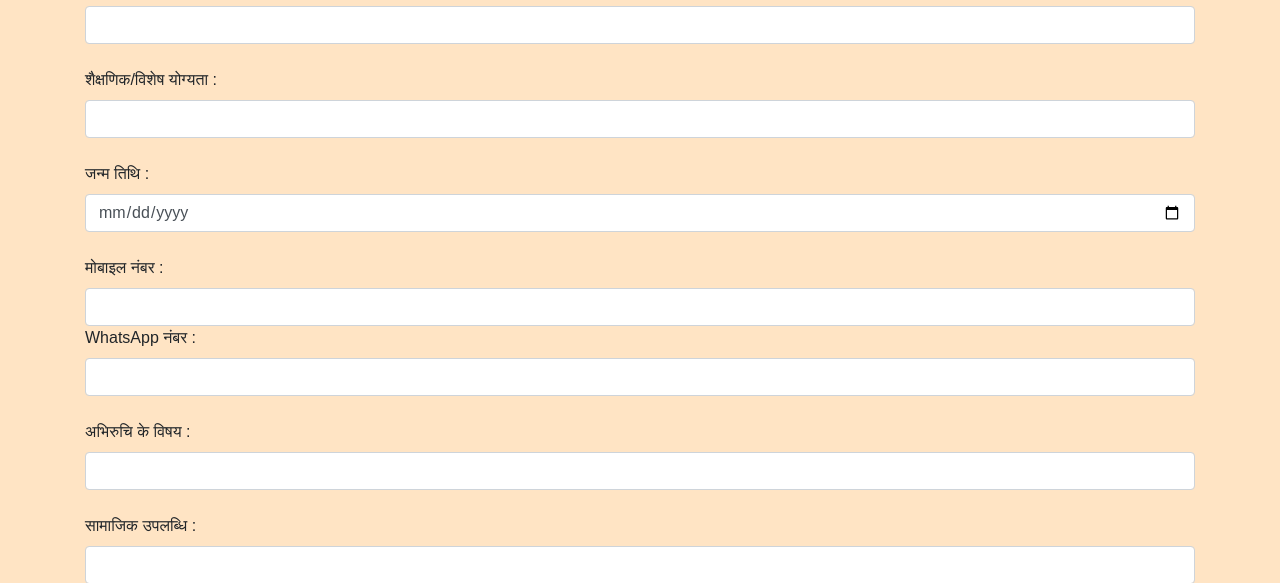
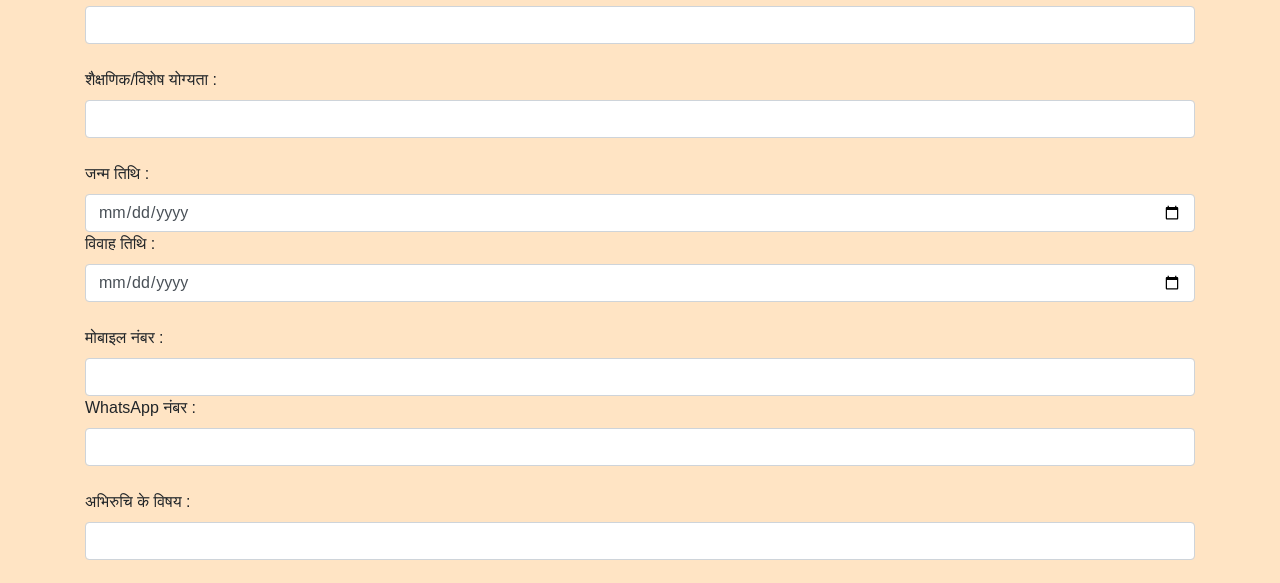
Before and after one commit to Shyamjalore/avmpcjalore, a Django app: page /avmform in a window 1280 px wide. Shown: the part 827-1410 px from the top of the page. Run offline with Django 4.2, Linux system fonts and the light colour scheme.

Commit message:
Update avmform.html

```diff
--- a/templates/avmform.html
+++ b/templates/avmform.html
@@ -92,8 +92,8 @@
                 <label for="DOB">जन्म तिथि :</label>
                 <input type="date" class="form-control" id="DOB"  required name="DOB">
 
-                {% comment %} <label for="WOB">विवाह तिथि :</label>
-                <input type="date" class="form-control" id="WOB"  name="WOB"> {% endcomment %}
+                <label for="WOB">विवाह तिथि :</label>
+                <input type="date" class="form-control" id="WOB"  name="WOB">
                 <br>
 
                 <label for="mobile">मोबाइल नंबर :</label>
```
